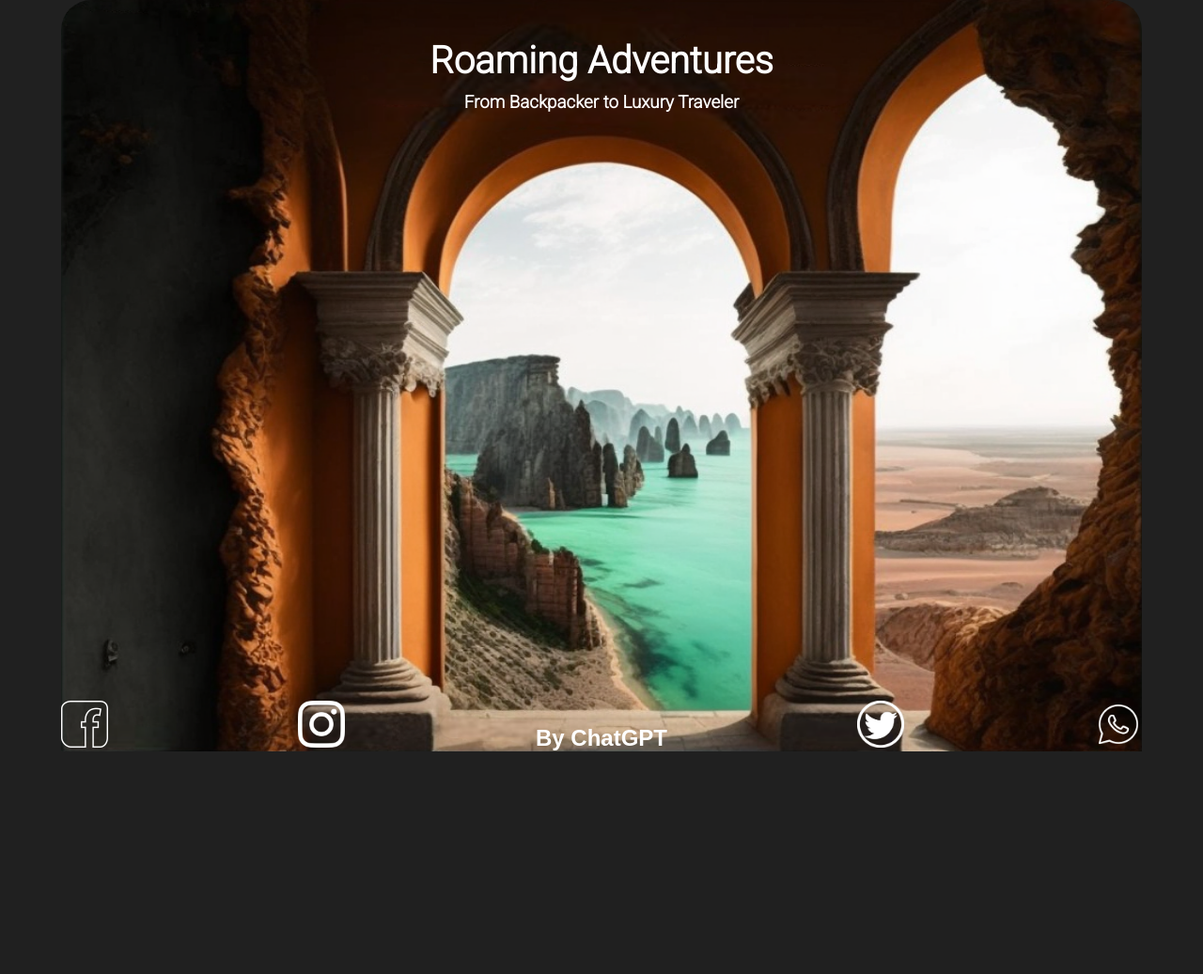
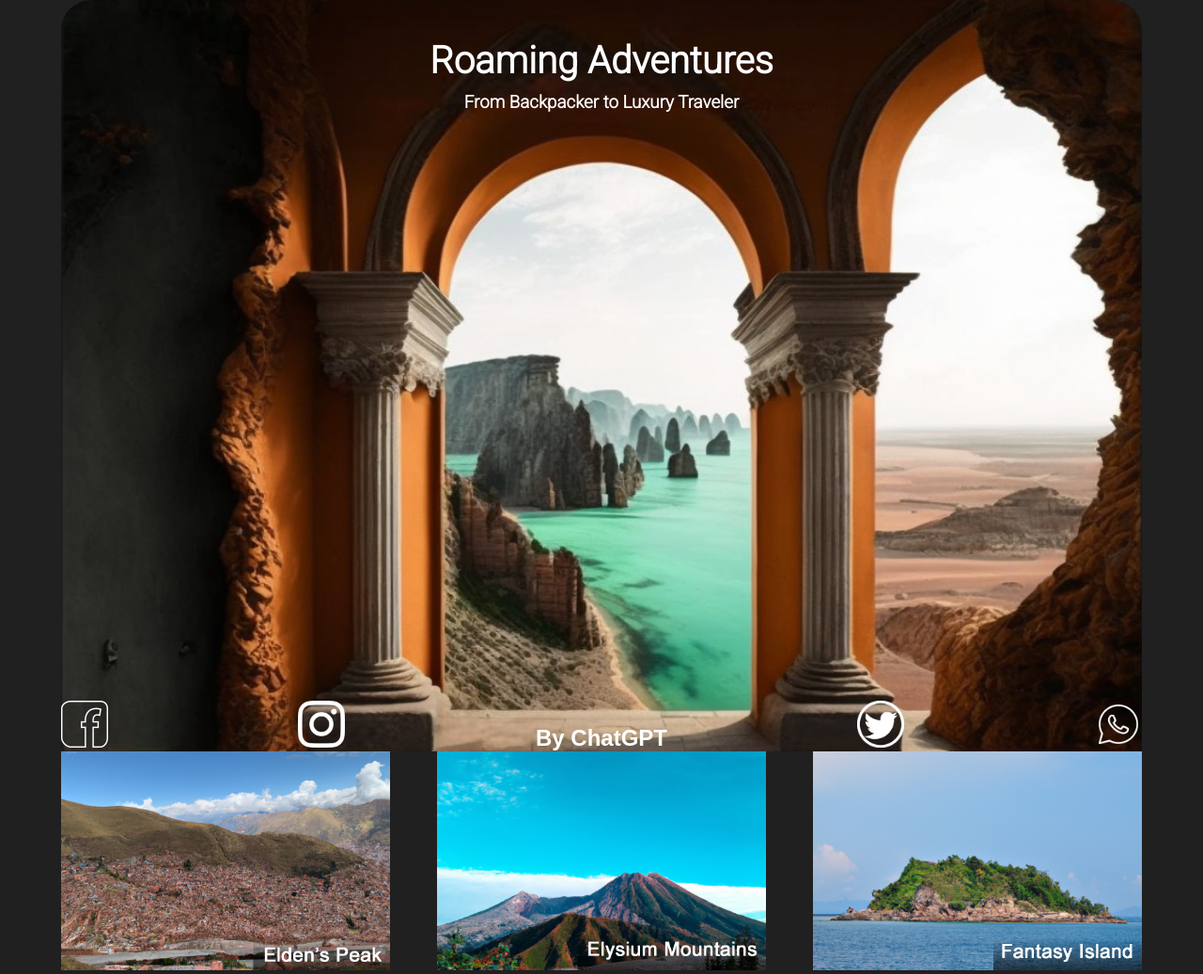
Before and after one commit to FacuMasague/AI-Blog, a website: page index.html in a window 1280 px wide. Shown: the whole page at 94% size. Before the commit the page ends 800 px from the top, so only its background shows below. Drawn offline with Linux system fonts and the light colour scheme.

Commit message:
Three destinations added

```diff
--- a/index.html
+++ b/index.html
@@ -22,5 +22,13 @@
             <a href=""><img src="assets/social/whatsapp.png" alt=""></a>
         </footer>
     </section>
+    <section class="main_destinations">
+        <ul>
+            <li><a href=""><img src="assets/destinations/eldenspeak.png" alt="Elden's Peak"></a></li>
+            <li><a href=""><img src="assets/destinations/elysiummountains.png" alt="Elysium Mountains"></a></li>
+            <li><a href=""><img src="assets/destinations/fantasyisland.png" alt="Fantasy Island"></a></li>
+            <!-- <li><a href=""><img src="assets/destinations/valdivavistas.png" alt="Valdiva Vistas"></a></li> -->
+        </ul>
+    </section>
 </body>
 </html>
--- a/scss/_main.scss
+++ b/scss/_main.scss
@@ -1,8 +1,9 @@
 .main{
     background-color: #202020;
     display: flex;
-    flex-direction: row;
+    flex-direction: column;
     justify-content: center;
+    align-items: center;
     .main_body{
         width: 100%;
         border-radius: 2rem 2rem 0 0;
@@ -47,4 +48,21 @@
             }
         }
     }
+    .main_destinations{
+        width: 1150px;
+        ul{
+            display: flex;
+            flex-direction: row;
+            justify-content: space-between;
+            flex-wrap: wrap;
+            list-style: none;
+            li{
+                a{
+                    img{
+                        width: 350px;
+                    }
+                }
+            }
+        }
+    }
 }
```
Also changed, not shown: assets/destinations/eldenspeak.png (added), assets/destinations/elysiummountains.png (added), assets/destinations/fantasyisland.png (added), assets/destinations/valdivavistas.png (added), css/style.css.
